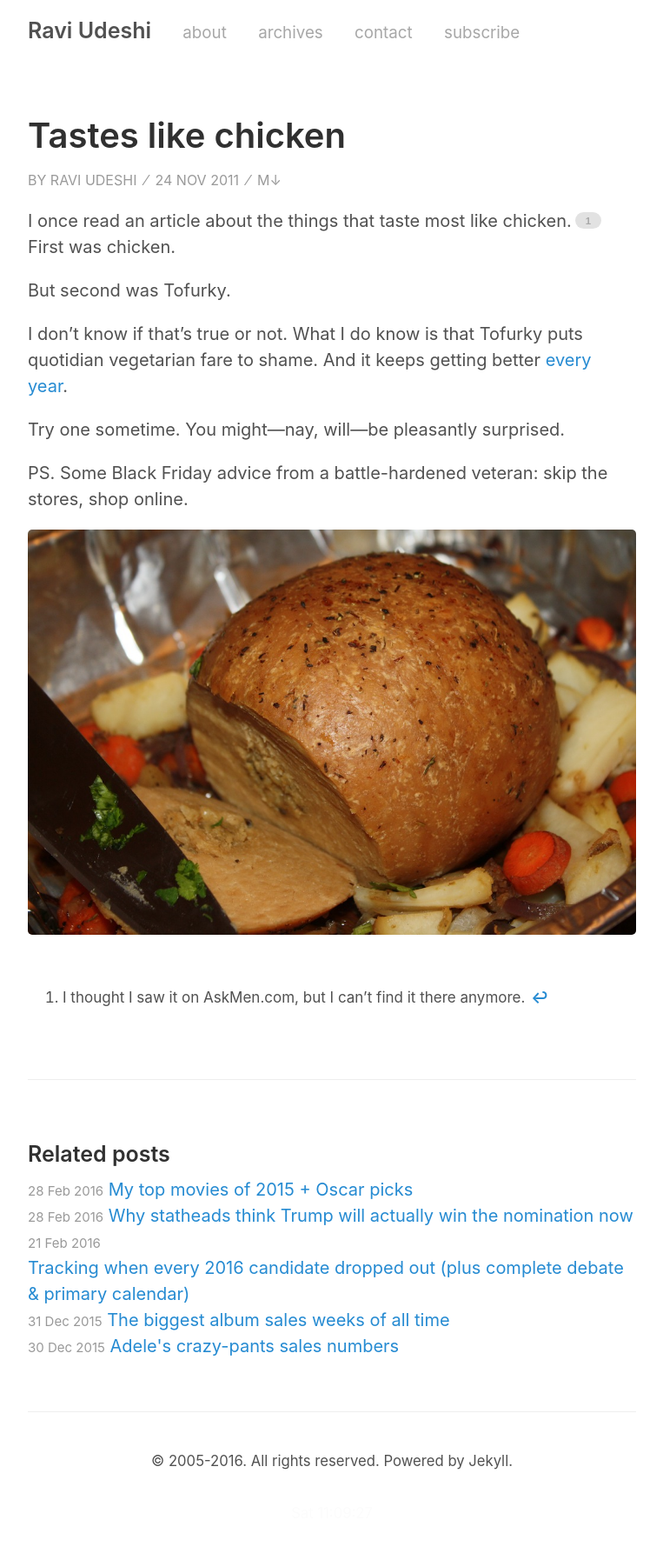
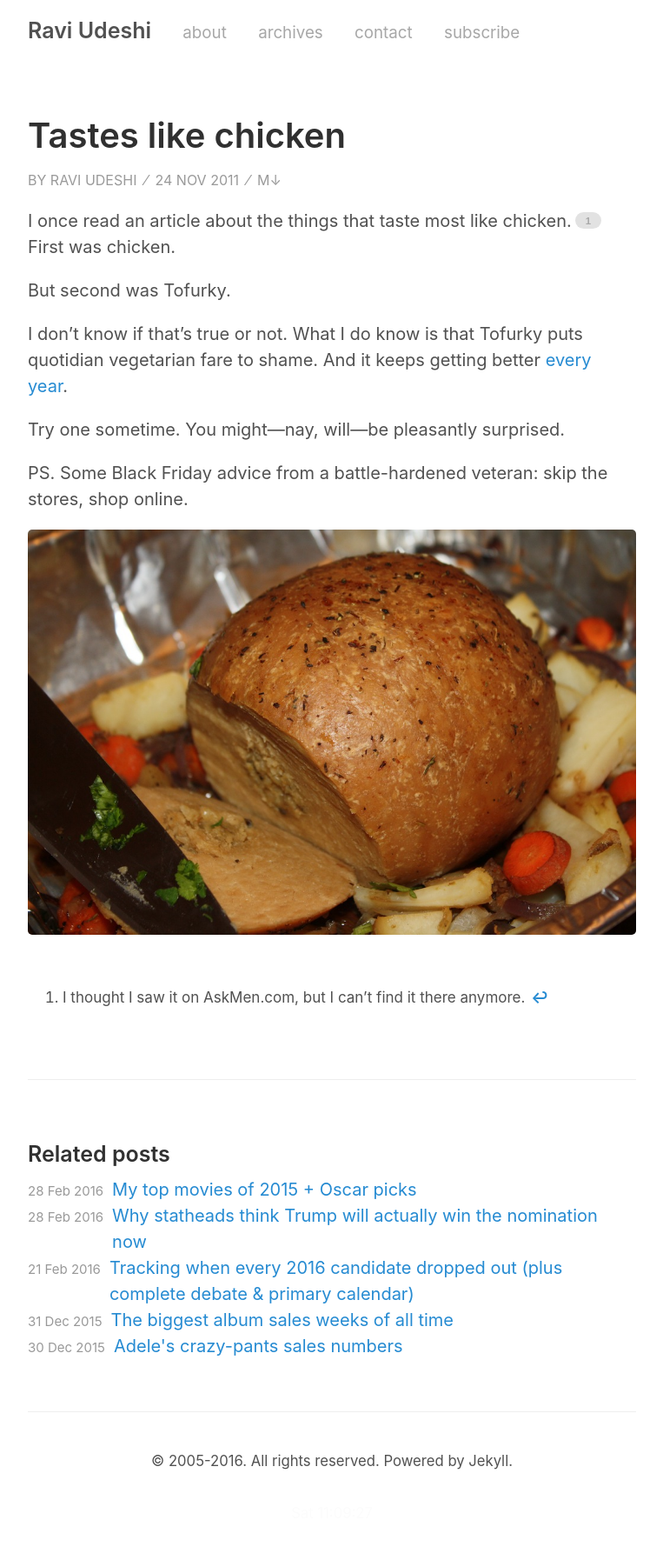
Before and after one commit to rkudeshi/rkudeshi.github.io, a Jekyll site: the page built from _posts/2011-11-24-tastes-like-chicken.md, in a window 1280 px wide. Shown: the whole page at 87% size, without its empty margins (258-1021 px from the left). Built offline with Jekyll 4.4.1, drawn with Linux system fonts in a browser that asks for light colours.

Commit message:
CSS columns for Related Posts

```diff
--- a/_sass/_RAVI.scss
+++ b/_sass/_RAVI.scss
@@ -77,8 +77,10 @@ hr {
 
 // Archives - list of posts
 .archives-dates {
-    display: inline-block;
+    float: left;
+    margin-right: 0.5em;
 }
 .archives-titles {
-    display: inline-block;
+    display: block;
+    overflow: hidden;
 }
```
